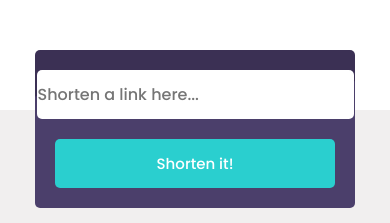
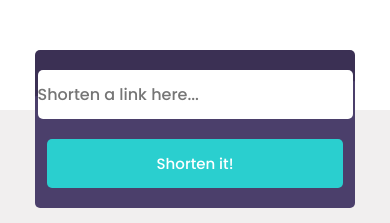
Before and after one commit to olubiyi09/Simple-landing-page, a plain HTML site: page index.html in a window 390 px wide. Shown: the part 621-844 px from the top of the page. Drawn offline with Linux system fonts and the light colour scheme; a web font is replaced by a local one.

Commit message:
editing the style

```diff
--- a/main.css
+++ b/main.css
@@ -387,14 +387,14 @@ footer .social-icon img{
     color: var(--grayish-violet);
     border-radius: 5px;
     border-style: none;
-    padding: 12px 1px 12px 1px;
+    padding: 12px 0 12px 0;
     margin-right: 0px;
 }
 
 
 .section-2 button{
     margin-top: 20px;
-    padding: 13px 102px;
+    padding: 13px 110px;
     border-radius: 5px;
     border-style: none;
     font-size: 15px;
```
